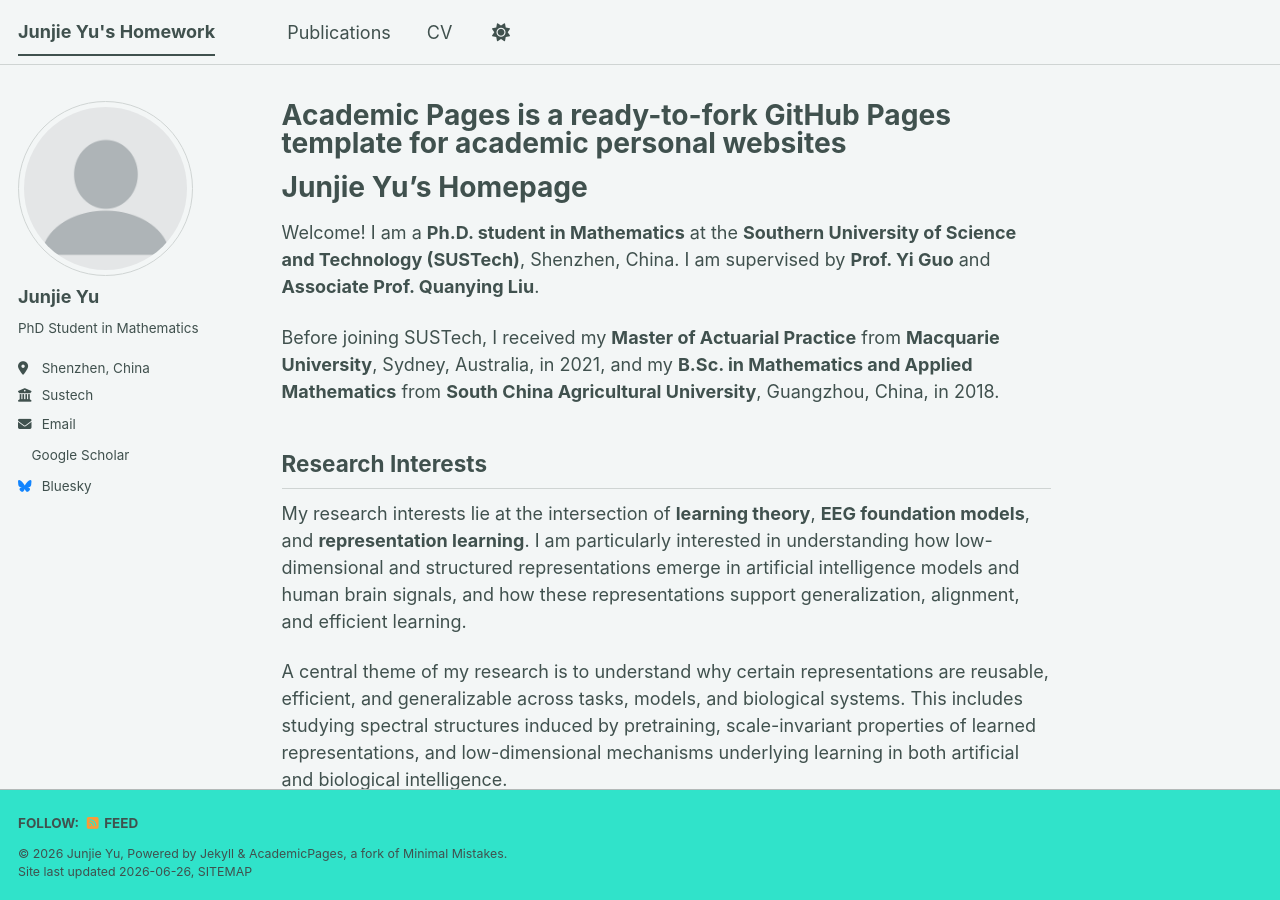
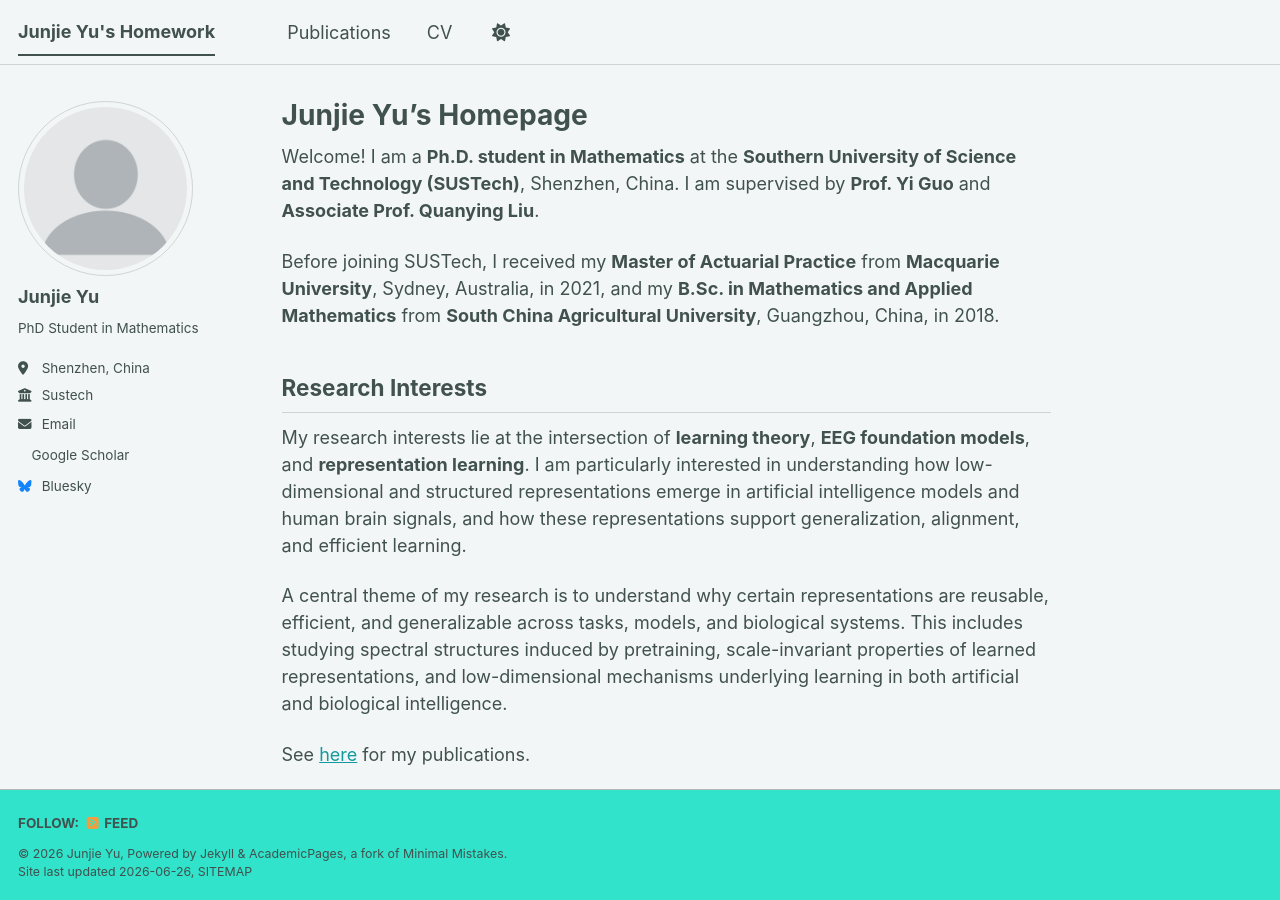
Before and after one commit to JunjieYu-HomePage/JunjieYu-HomePage.github.io, a Jekyll site: the page built from _pages/about.md, in a window 1280 px wide and 900 px high. Built offline with Jekyll 4.4.1, drawn with Linux system fonts in a browser that asks for light colours; a style sheet for code colours, icons or effects is not loaded.

Commit message:
Update about.md

```diff
--- a/_pages/about.md
+++ b/_pages/about.md
@@ -1,13 +1,11 @@
 ---
 permalink: /
-title: "Academic Pages is a ready-to-fork GitHub Pages template for academic personal websites"
+title: "Junjie Yu’s Homepage"
 author_profile: true
 redirect_from:
   - /about/
   - /about.html
 ---
-
-# Junjie Yu’s Homepage
 
 Welcome! I am a **Ph.D. student in Mathematics** at the **Southern University of Science and Technology (SUSTech)**, Shenzhen, China. I am supervised by **Prof. Yi Guo** and **Associate Prof. Quanying Liu**.
 
```
